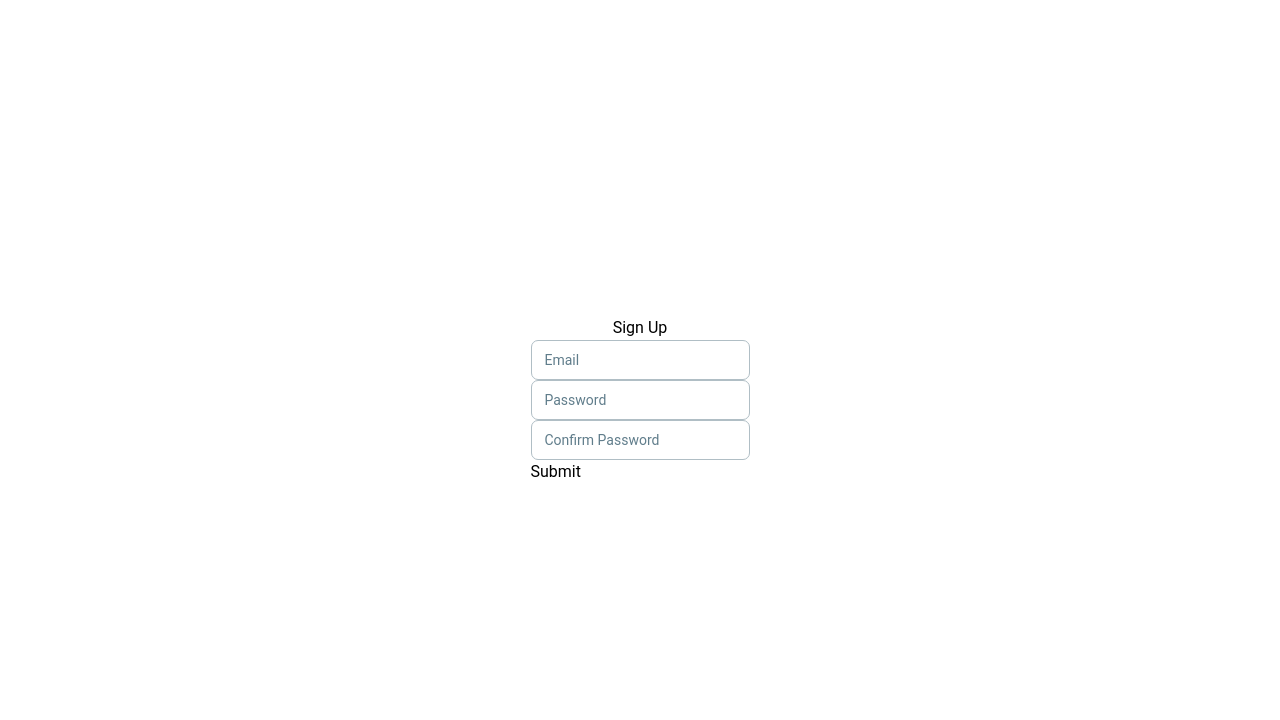
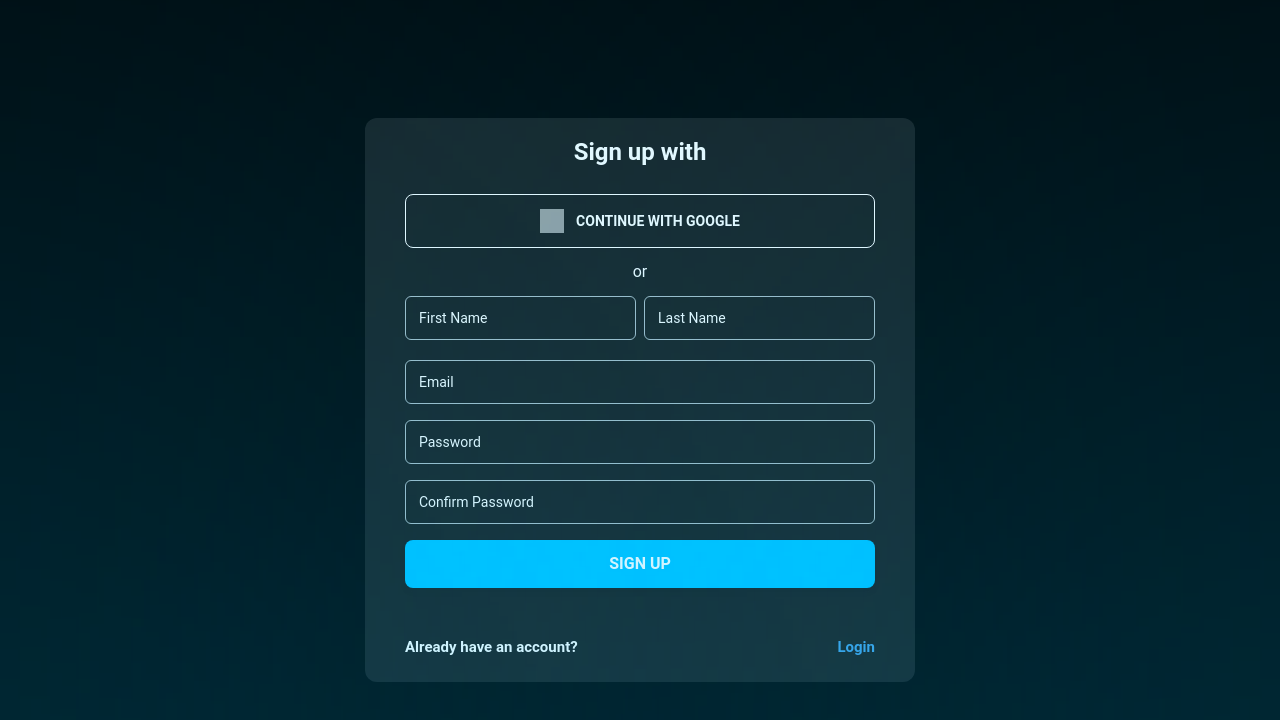
Before and after one commit to NickShum222/Resu-Match, a React (Create React App) app in the folder frontend/: page /signup in a window 1280 px wide. Shown: the top 720 px of the page. Built offline with nearby package versions, Linux system fonts and the light colour scheme; no server answers; grey boxes are pictures that could not be loaded.

Commit message:
Added Landing page styling

```diff
--- a/frontend/src/pages/Auth/Login.jsx
+++ b/frontend/src/pages/Auth/Login.jsx
@@ -60,7 +60,7 @@ const Login = () => {
   });
   return (
     <section className="bg-black w-100 flex justify-center items-center h-[100dvh] relative overflow-hidden">
-      <Card className="w-[450px] bg-[#1a1a1a] px-4">
+      <Card className="w-[550px] bg-[#1a1a1a] px-4">
         <CardHeader
           floated={false}
           className="place-items-center bg-transparent shadow-none"
--- a/frontend/src/pages/Auth/Signup.jsx
+++ b/frontend/src/pages/Auth/Signup.jsx
@@ -1,72 +1,242 @@
-import React from 'react'
-import { useState } from 'react';
-import { useFormik } from 'formik';
-import * as Yup from 'yup';
-import { Input } from "@material-tailwind/react";
-import { createUserWithEmailAndPassword } from 'firebase/auth';
-import { auth } from '../../utils/firebase';
+import React, { useEffect, useState } from "react";
+import { Link, useNavigate, useLocation } from "react-router-dom";
+import { useFormik } from "formik";
+import * as Yup from "yup";
+import {
+  Card,
+  CardHeader,
+  CardBody,
+  CardFooter,
+  Typography,
+  Input,
+  Alert,
+  Button,
+} from "@material-tailwind/react";
+import { createUserWithEmailAndPassword } from "firebase/auth";
+import { auth } from "../../utils/firebase";
+import { useAuth } from "../../utils/AuthContext";
 
-export default function Signup () {
+export default function Signup() {
+  const {state} = useLocation();
+  const email = state;
+  const navigate = useNavigate();
+  const [error, setError] = useState("");
+  const [alert, setAlert] = useState(false);
+  const { currentUser, loading } = useAuth();
+  useEffect(() => {
+    if (currentUser) {
+      navigate("/dashboard");
+    }
+  }, []);
   const formik = useFormik({
     initialValues: {
-      email: '',
-      password: '',
-      confirmPassword: '',
+      email: email || "",
+      password: "",
+      confirmPassword: "",
+      firstName: "",
+      lastName: "",
     },
 
     validationSchema: Yup.object({
-      email: Yup.string().email("Invalid email address").required("Email is required"),
+      email: Yup.string()
+        .email("Invalid email address")
+        .required("Email is required"),
       password: Yup.string().required("Password is required"),
-      confirmPassword: Yup.string().oneOf([Yup.ref('password'), null], 'Passwords must match')
+      confirmPassword: Yup.string().oneOf(
+        [Yup.ref("password"), null],
+        "Passwords must match"
+      ),
     }),
-    onSubmit: (values, { resetForm, setSubmitting}) => {
-      console.log(values);
-      createUserWithEmailAndPassword(auth, values.email, values.password).then(() => {
+    onSubmit: (values, { resetForm, setSubmitting }) => {
+      createUserWithEmailAndPassword(auth, values.email, values.password)
+        .then(() => {
           console.log("User created", auth.currentUser);
-      }).catch((error) => {
-        console.log(error)
-      }).finally(() => {
+          navigate("/dashboard");
+        })
+        .catch((error) => {
+          if (error.code === "auth/email-already-in-use") {
+            setError("Email is already in use");
+          } else if (error.code === "auth/invalid-email") {
+            setError("Email is invalid");
+          } else if (error.code === "auth/weak-password") {
+            setError("Password is too weak");
+          } else {
+            console.log(error);
+            setError("Something went wrong");
+          }
+          setAlert(true);
+        })
+        .finally(() => {
           setSubmitting(false);
           resetForm();
-      })
-    }
-
-  })
+        });
+    },
+  });
   return (
-    <div className="w-100 flex flex-col justify-center items-center h-[100vh]">
-      <h3>Sign Up</h3>
-      <form onSubmit={formik.handleSubmit}>
+    <section className="bg-black w-100 flex justify-center items-center h-[100dvh] relative overflow-hidden">
+      <Card className="w-[550px] bg-[#1a1a1a] px-4">
+        <CardHeader
+          floated={false}
+          className="place-items-center bg-transparent shadow-none"
+        >
+          <h3 className="text-white font-bold text-[24px] text-center">
+            Sign up with
+          </h3>
+        </CardHeader>
+        <CardBody className="flex flex-col w-full justify-center items-center">
+          {alert && (
+            <Alert
+              open="alert"
+              onClose={() => setAlert(false)}
+              className="mb-2 py-4 flex items-center bg-red-400"
+            >
+              {error}
+            </Alert>
+          )}
+          <Button
+            size="lg"
+            variant="outlined"
+            color="white"
+            className="flex items-center justify-center gap-3 w-full"
+          >
+            <img
+              src="https://docs.material-tailwind.com/icons/google.svg"
+              alt="metamask"
+              className="h-6 w-6"
+            />
+            Continue with Google
+          </Button>
+          <p className="text-[#ffffff] my-3">or</p>
+          <form
+            className="w-full flex flex-col justify-center items-center gap-2"
+            onSubmit={formik.handleSubmit}
+          >
+            <div className="flex w-full items-center gap-2 mb-3">
               <Input
-        label='Email'
-        id='email'
-        name='email'
+                label="First Name"
+                id="firstName"
+                name="firstName"
+                onChange={formik.handleChange}
+                value={formik.values.firstName}
+                color="white"
+                className=""
+                size="lg"
+                autoComplete="off"
+              />
+              <Input
+                label="Last Name"
+                id="lastName"
+                name="lastName"
+                onChange={formik.handleChange}
+                value={formik.values.lastName}
+                color="white"
+                className="w-full"
+                size="lg"
+                autoComplete="off"
+              />
+            </div>
+            <Input
+              label="Email"
+              id="email"
+              name="email"
               onChange={formik.handleChange}
               value={formik.values.email}
+              color="white"
+              className="w-full"
+              size="lg"
+              autoComplete="off"
             />
-       <div className="">{formik.errors.email}</div>
-
+            <div className="w-full text-start text-[15px]">
+              {formik.errors.email}
+            </div>
             <Input
-          id='password'
-          name='password'
+              id="password"
+              name="password"
               label="Password"
               onChange={formik.handleChange}
               value={formik.values.password}
+              color="white"
+              className="w-full"
+              size="lg"
+              autoComplete="off"
+              type="password"
             />
-        <div className="">{formik.errors.password}</div>
-
+            <div className="w-full text-start text-[15px]">
+              {formik.errors.password}
+            </div>
             <Input
-          id='confirmPassword'
-          name='confirmPassword'
+              id="confirmPassword"
+              name="confirmPassword"
               label="Confirm Password"
               onChange={formik.handleChange}
               value={formik.values.confirmPassword}
+              color="white"
+              className="w-full"
+              size="lg"
+              autoComplete="off"
+              type="password"
             />
-      <div className="">{formik.errors.confirmPassword}</div>
+            <div className="w-full text-start text-[15px]">
+              {formik.errors.confirmPassword}
+            </div>
+            <Button
+              disabled={formik.isSubmitting}
+              type="submit"
+              className="w-full bg-primary text-[16px]"
+            >
+              Sign Up
+            </Button>
+          </form>
+        </CardBody>
+        <CardFooter className="flex justify-between items-center w-full">
+          <div className="text-white font-bold text-[15px]">
+            Already have an account?
+          </div>
+          <Link
+            className=" font-semibold text-[15px] text-[#44a0e6] hover:text-primary transition-all duration-150"
+            to="/login"
+          >
+            Login
+          </Link>
+        </CardFooter>
+      </Card>
+      <div className="bg-primary blur-[750px] w-[75%] h-[75%] absolute -left-1/2 -bottom-1/2"/>
+      <div className="bg-primary blur-[750px] w-[75%] h-[75%] absolute -right-1/2 -bottom-1/2"/>
+    </section>
+    // <div className="w-100 flex flex-col justify-center items-center h-[100vh]">
+    //   <h3>Sign Up</h3>
+    //   <form onSubmit={formik.handleSubmit}>
+    //     <Input
+    //     label='Email'
+    //     id='email'
+    //     name='email'
+    //     onChange={formik.handleChange}
+    //     value={formik.values.email}
+    //     />
+    //    <div className="">{formik.errors.email}</div>
 
-        <button
-        disabled={formik.isSubmitting}
-        type="submit">Submit</button>
-      </form>
-    </div>
-  )
+    //     <Input
+    //       id='password'
+    //       name='password'
+    //       label="Password"
+    //       onChange={formik.handleChange}
+    //       value={formik.values.password}
+    //     />
+    //     <div className="">{formik.errors.password}</div>
+
+    //     <Input
+    //       id='confirmPassword'
+    //       name='confirmPassword'
+    //       label="Confirm Password"
+    //       onChange={formik.handleChange}
+    //       value={formik.values.confirmPassword}
+    //     />
+    //   <div className="">{formik.errors.confirmPassword}</div>
+
+    //     <button
+    //     disabled={formik.isSubmitting}
+    //     type="submit">Submit</button>
+    //   </form>
+    // </div>
+  );
 }
--- a/frontend/src/pages/Landing.jsx
+++ b/frontend/src/pages/Landing.jsx
@@ -1,41 +1,74 @@
-import React from "react";
+import React, {useState} from "react";
 import { styles } from "../styles";
-import { Link } from "react-router-dom";
+import { Link, useNavigate } from "react-router-dom";
 import { Button, Input } from "@material-tailwind/react";
 export default function Landing() {
+  const navigate = useNavigate();
+  const [email, setEmail] = useState("");
+  const handleEmailChange = (e) => {
+    setEmail(e.target.value);
+  };
+  const toSignup = () => {
+    if(!email) return;
+    navigate("/signup", { state: email});
+    console.log(email);
+  }
   return (
     <>
       <div
-      className={`relative bg-black h-[100dvh] px-[50px] py-[20px] w-100 justify-between items-center flex flex-col`}
+        className={`relative bg-black h-[100dvh] px-[50px] py-[20px] w-100 justify-between items-center flex flex-col overflow-hidden`}
       >
         <div className="w-full flex justify-end items-center text-white">
           <Link to="/login">
-            <Button           className="rounded-none normal-case py-3 px-8 font-normal text-[12px] md:text-[14px] lg:text-[16px]   text-highlight transition-all hover:bg-primary/40 active:bg-primary disabled:pointer-events-none disabled:opacity-50 disabled:shadow-none bg-transparent"
-          data-ripple-light="true">
+            <Button
+              className="rounded-none normal-case py-3 px-8 font-normal text-[12px] md:text-[14px] lg:text-[16px]   text-highlight transition-all hover:bg-primary/40 active:bg-primary disabled:pointer-events-none disabled:opacity-50 disabled:shadow-none bg-transparent"
+              data-ripple-light="true"
+            >
               Login
             </Button>
           </Link>
-
+          <Link to="/signup">
             <Button
               className="rounded-full normal-case py-2 px-5 font-normal text-[12px] md:text-[14px] lg:text-[16px]  text-white transition-all bg-primary disabled:pointer-events-none disabled:opacity-50 disabled:shadow-none  "
               data-ripple-light="true"
             >
               Get Started
             </Button>
+          </Link>
         </div>
         <div className="flex justify-center items-center  flex-col">
-        <div className="text-white font-bold text-[48px]">
+          <div className="text-white font-bold text-[64px]">
             Resu.<span className="text-primary">me</span>
           </div>
-        <div className="font-bold text-white text-[40px]">
+          <div className="font-bold text-white text-[48px]">
             Elevate Your Job Application Game
+          </div>
+          <div className="flex justify-center items-center w-full mt-5">
+            <input
+              type="email"
+              placeholder="Enter your email"
+              value={email}
+              onChange={handleEmailChange}
+              className="bg-transparent border-[1px] border-r-0 text-[20px] outline-none rounded-l-full border-white rounded text-[#bfbfbf] px-5 py-2 w-[75%]"
+              size="lg"
+            />
+            <Button
+              size="sm"
+              className={`text-[20px] border-t-[1px] border-r-[1px] border-b-[1px] border-white font-normal normal-case rounded-r-full px-5 py-2 ${email ? "bg-primary text-white" : "bg-primary/40 text-[#bfbfbf]"}`}
+              onClick={toSignup}
+
+            >
+              Get Started
+            </Button>
           </div>
         </div>
         <div className="w-[75%]">
-        <div className="bg-[#BFBFBF] w-full h-[500px]"/>
-      </div>solid-cyan-600
+          <div className="bg-[#BFBFBF] w-full h-[500px]" />
         </div>
-    <div/>
+        <div className="bg-primary blur-[750px] w-[75%] h-[75%] absolute -left-1/2 -bottom-1/2" />
+        <div className="bg-primary blur-[750px] w-[75%] h-[75%] absolute -right-1/2 -bottom-1/2" />
+      </div>
+      <div />
     </>
   );
 }
```
Lines whose indentation alone changed are shown as unchanged.
